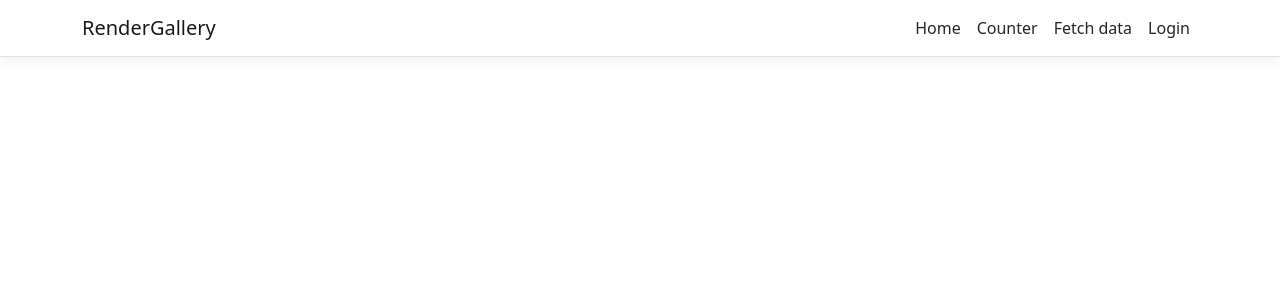
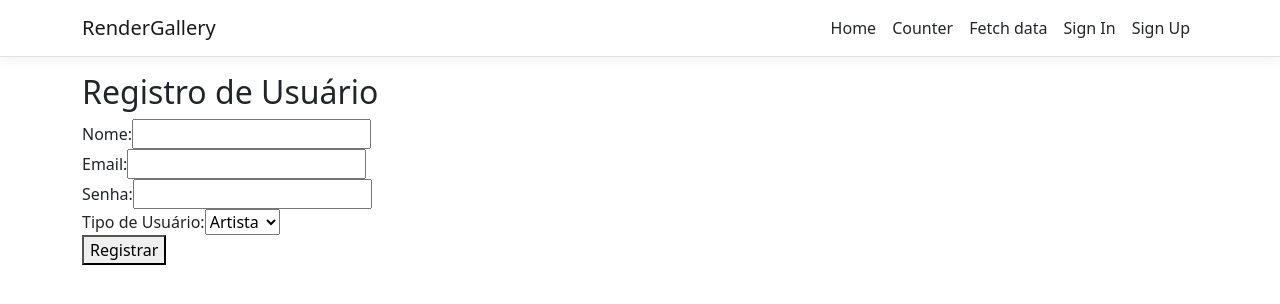
Before and after one commit to marceloarc/RenderGallery, a React (Create React App) app in the folder ClientApp/: page /fetch-registro in a window 1280 px wide. Shown: the top 304 px of the page. Built offline with nearby package versions, Linux system fonts and the light colour scheme.

Commit message:
Instalei o Axios e adicionei páginas de registro
Não exclua nenhum arquivo, eu selecionei somente os do axios e os do registro

```diff
--- /dev/null
+++ b/ClientApp/src/components/FetchResgistro.js
@@ -0,0 +1,91 @@
+import React, { Component } from 'react';
+import axios from 'axios';
+
+class RegistrationForm extends Component {
+    state = {
+        email: '',
+        password: '',
+        name: '',
+        userType: 'artista', // Valor padrão para artista
+        message: '',
+    };
+
+    handleChange = (e) => {
+        this.setState({ [e.target.name]: e.target.value });
+    };
+
+    handleRegister = async () => {
+        const { email, password, name, userType } = this.state;
+        const data = { email, password, name };
+
+        try {
+            let response;
+            if (userType === 'artista') {
+                response = await axios.post('/user/registerArtista', data);
+            } else {
+                response = await axios.post('/user/registerCliente', data);
+            }
+
+            const result = response.data;
+            if (result.sucesso) {
+                this.setState({ message: result.sucesso });
+            } else if (result.erro) {
+                this.setState({ message: result.erro });
+            }
+        } catch (error) {
+            console.error(error);
+        }
+    };
+
+    render() {
+        const { email, password, name, userType, message } = this.state;
+
+        return (
+            <div>
+                <h2>Registro de Usuário</h2>
+                <label>
+                    Nome:
+                    <input
+                        type="text"
+                        name="name"
+                        value={name}
+                        onChange={this.handleChange}
+                    />
+                </label>
+                <br />
+                <label>
+                    Email:
+                    <input
+                        type="text"
+                        name="email"
+                        value={email}
+                        onChange={this.handleChange}
+                    />
+                </label>
+                <br />
+                <label>
+                    Senha:
+                    <input
+                        type="password"
+                        name="password"
+                        value={password}
+                        onChange={this.handleChange}
+                    />
+                </label>
+                <br />
+                <label>
+                    Tipo de Usuário:
+                    <select name="userType" value={userType} onChange={this.handleChange}>
+                        <option value="artista">Artista</option>
+                        <option value="cliente">Cliente</option>
+                    </select>
+                </label>
+                <br />
+                <button onClick={this.handleRegister}>Registrar</button>
+                <p>{message}</p>
+            </div>
+        );
+    }
+}
+
+export default RegistrationForm;
--- a/ClientApp/src/components/NavMenu.js
+++ b/ClientApp/src/components/NavMenu.js
@@ -39,8 +39,11 @@ export class NavMenu extends Component {
                 <NavLink tag={Link} className="text-dark" to="/fetch-data">Fetch data</NavLink>
               </NavItem>
                 <NavItem>
-                    <NavLink tag={Link} className="text-dark" to="/fetch-login">Login</NavLink>
-                </NavItem>
+                    <NavLink tag={Link} className="text-dark" to="/fetch-login">Sign In</NavLink>
+            </NavItem>
+            <NavItem>
+                <NavLink tag={Link} className="text-dark" to="/fetch-registro">Sign Up</NavLink>
+            </NavItem>
             </ul>
           </Collapse>
         </Navbar>
--- a/ClientApp/src/setupProxy.js
+++ b/ClientApp/src/setupProxy.js
@@ -7,6 +7,7 @@ const target = env.ASPNETCORE_HTTPS_PORT ? `https://localhost:${env.ASPNETCORE_H
 const context =  [
     "/UserTest",
     "/Acess",
+    "/User",
 ];
 
 module.exports = function(app) {
```
Also changed, not shown: ClientApp/src/AppRoutes.js (+6 -1 lines).
